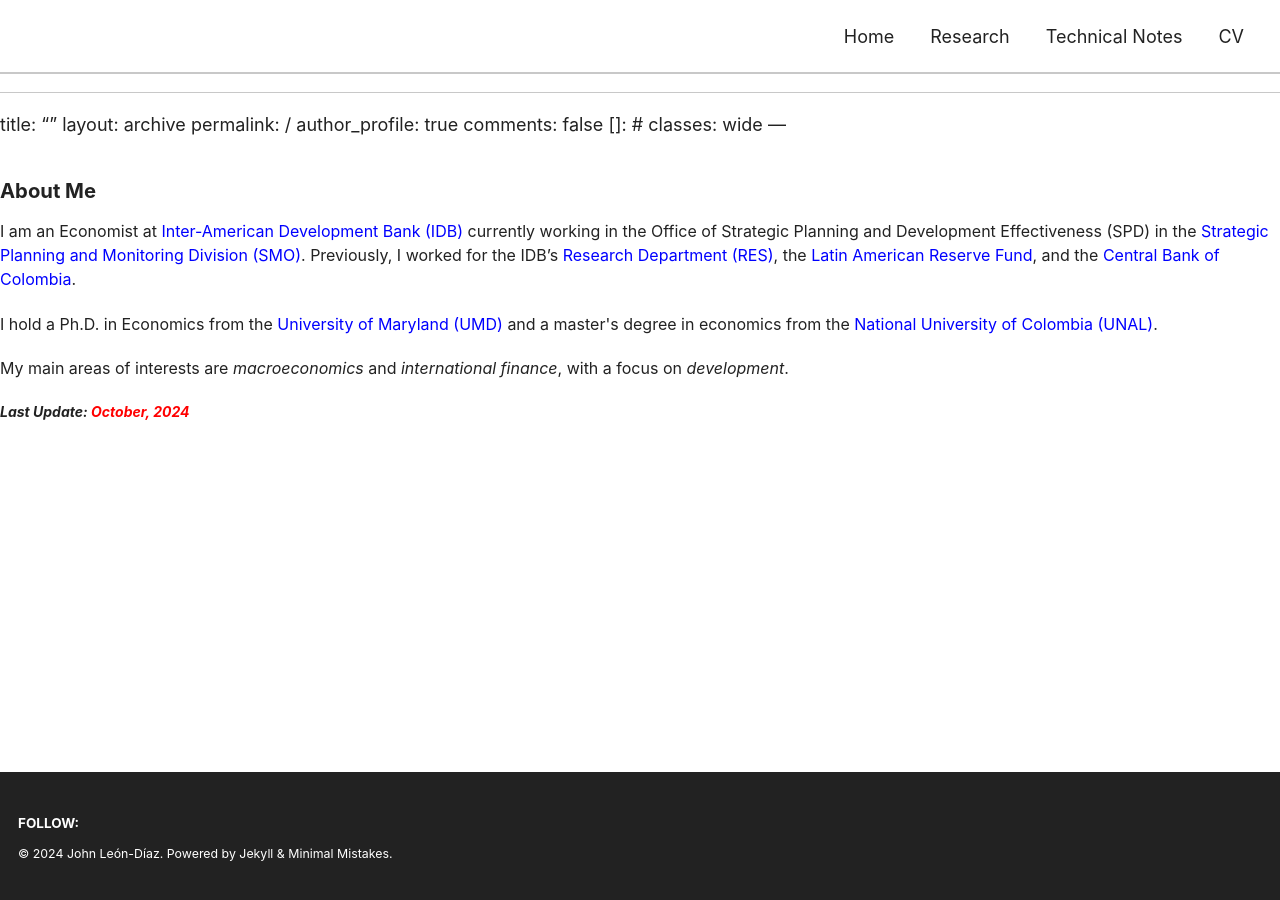
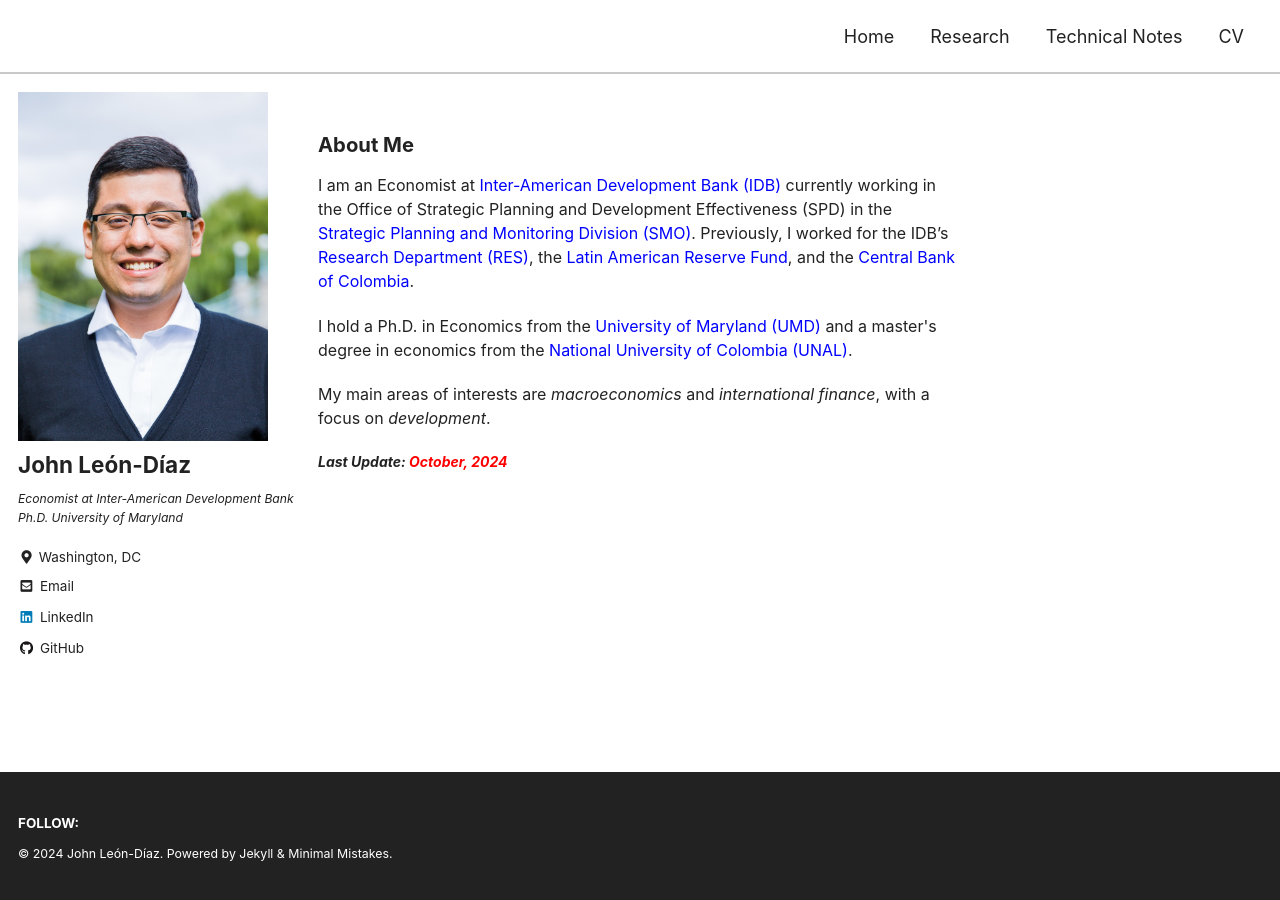
Before and after one commit to jleondia/jleondia.github.io, a Jekyll site: the page built from _pages/home.md, in a window 1280 px wide. Built offline with Jekyll 4.4.1, drawn with Linux system fonts in a browser that asks for light colours; cached includes are drawn as plain includes; our own code applies the rules of GitHub Pages for plain Markdown files; part of the change alters nothing that is shown.

```diff
--- a/_pages/home.md
+++ b/_pages/home.md
@@ -1,4 +1,3 @@
-<meta name="google-site-verification" content="NfRHaY_-Xz9lyWR8vCJGBSt6_aaMMri88_W7MivVeB4" />
 ---
 title:  ""
 layout: archive
@@ -7,6 +6,7 @@ author_profile: true
 comments: false
 []: # classes: wide
 ---
+<meta name="google-site-verification" content="NfRHaY_-Xz9lyWR8vCJGBSt6_aaMMri88_W7MivVeB4" />
 <div class="bio">
     <h3> About Me </h3>
     <p style="font-size:16px;">I am an Economist at <a href="https://www.iadb.org/en" target="_blank"
```
